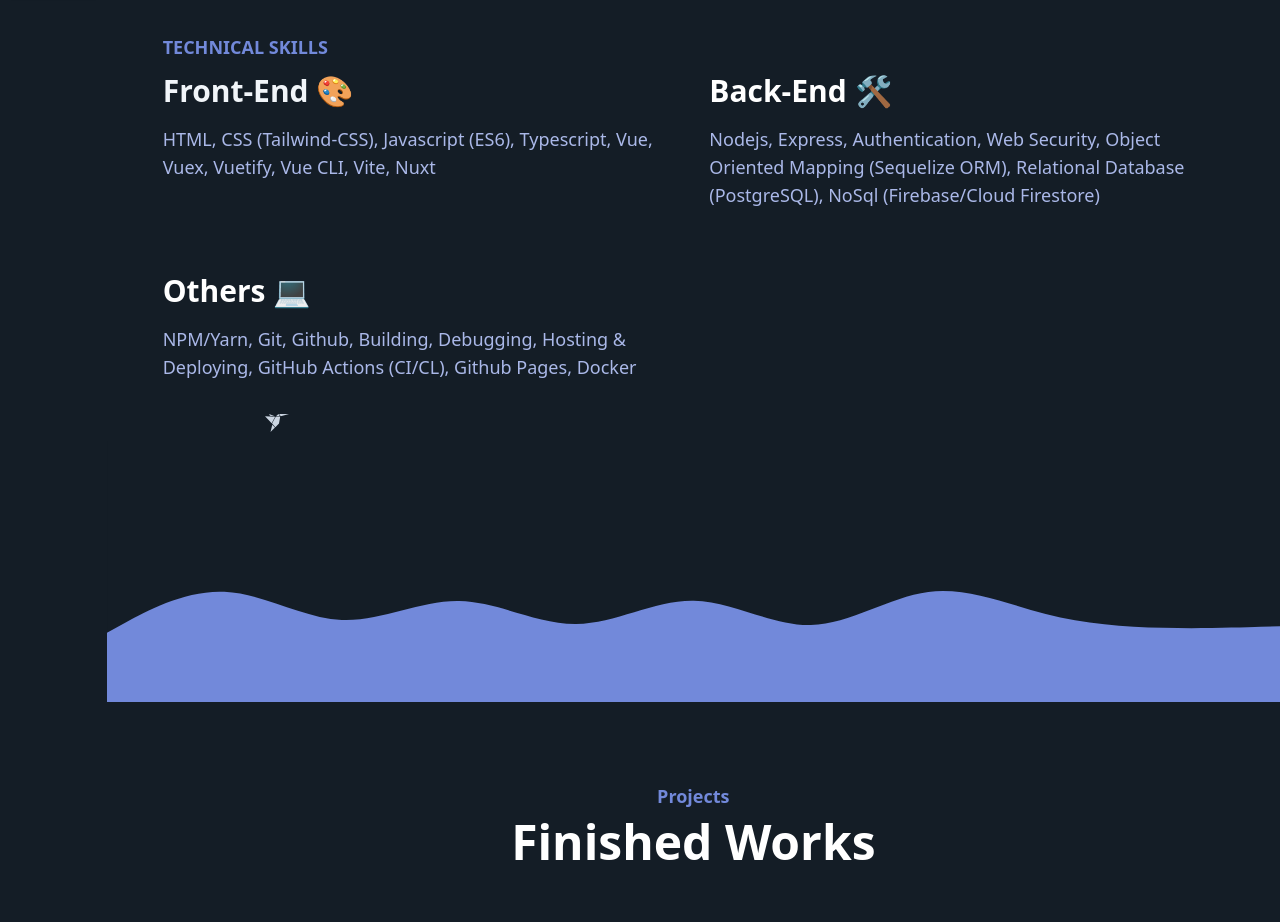
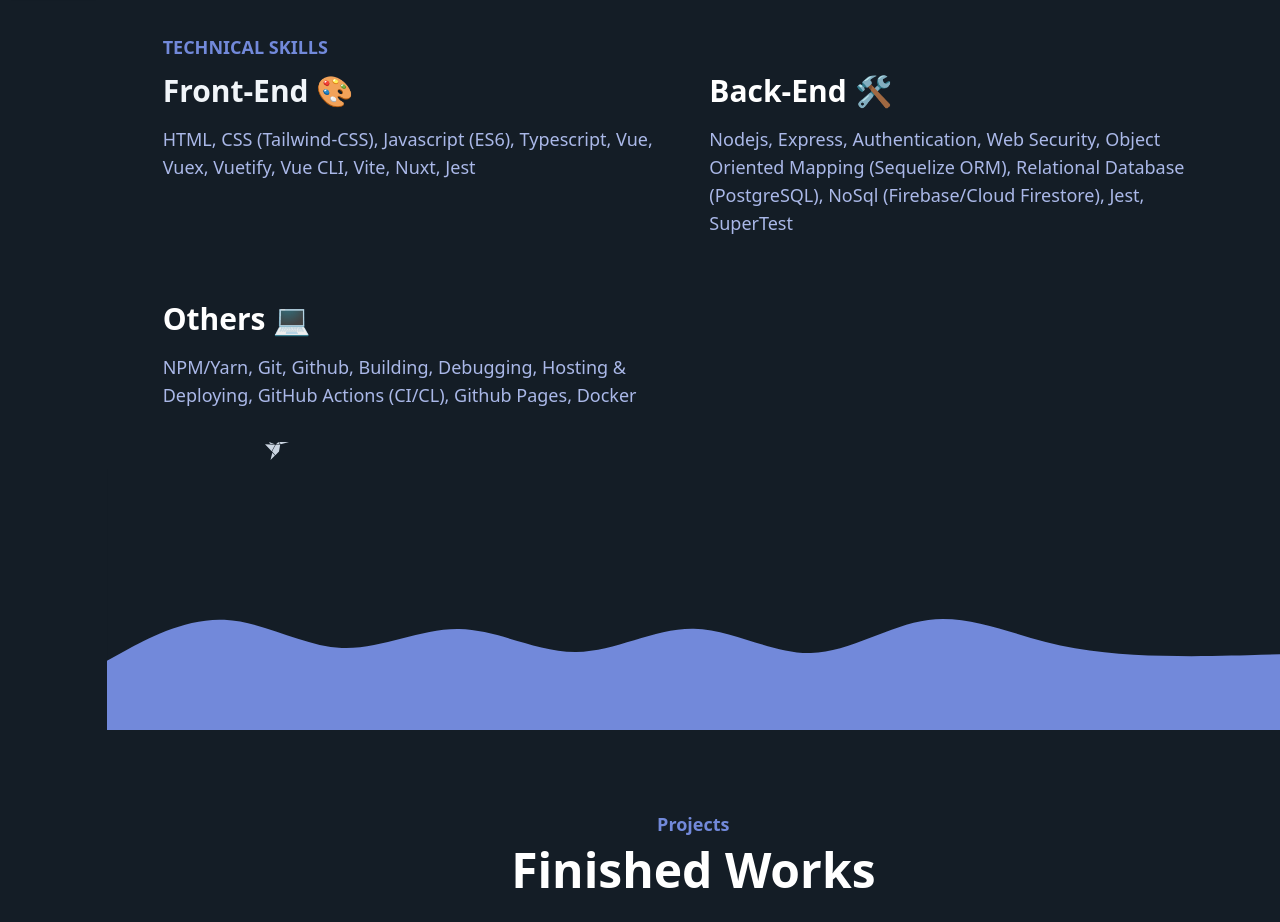
Before and after one commit to zainab7681051/my-personal-portfolio, a Vue app: page / in a window 1280 px wide. Shown: the part 820-1742 px from the top of the page. Built offline with nearby package versions, Linux system fonts and the light colour scheme; some icons are missing.

Commit message:
added a new skill

```diff
--- a/src/components/skills.vue
+++ b/src/components/skills.vue
@@ -6,13 +6,13 @@
             <h4 class="mb-3 text-lg font-bold uppercase text-primary">Technical Skills</h4>
             <h3 class="mb-4 max-w-md text-2xl font-bold text-slate-100 lg:text-3xl">Front-End 🎨</h3>
             <p class="max-w-xl text-base font-medium text-secondary lg:text-lg">
-              HTML, CSS (Tailwind-CSS), Javascript (ES6), Typescript, Vue, Vuex, Vuetify, Vue CLI, Vite, Nuxt
+              HTML, CSS (Tailwind-CSS), Javascript (ES6), Typescript, Vue, Vuex, Vuetify, Vue CLI, Vite, Nuxt, Jest
             </p>
           </div>
           <div class="w-full px-4 lg:w-1/2">
             <h3 class="mb-4 text-2xl font-semibold text-white lg:pt-10 lg:text-3xl">Back-End 🛠️</h3>
             <p class="mb-6 text-base font-medium text-secondary lg:text-lg">
-              Nodejs, Express, Authentication, Web Security, Object Oriented Mapping (Sequelize ORM), Relational Database (PostgreSQL), NoSql (Firebase/Cloud Firestore)
+              Nodejs, Express, Authentication, Web Security, Object Oriented Mapping (Sequelize ORM), Relational Database (PostgreSQL), NoSql (Firebase/Cloud Firestore), Jest, SuperTest
             </p>
           </div>
           <div class="w-full px-4 lg:w-1/2">
@@ -59,6 +59,6 @@
 <script setup>
 import { Icon } from '@iconify/vue';
 </script>
-<style lang="">
 
+<style scoped>
 </style>
```
